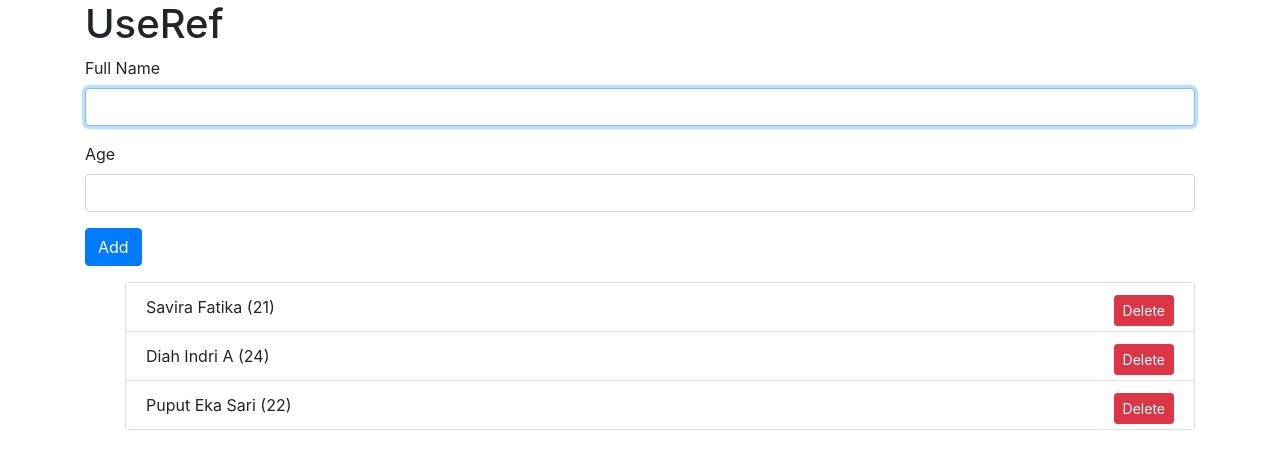
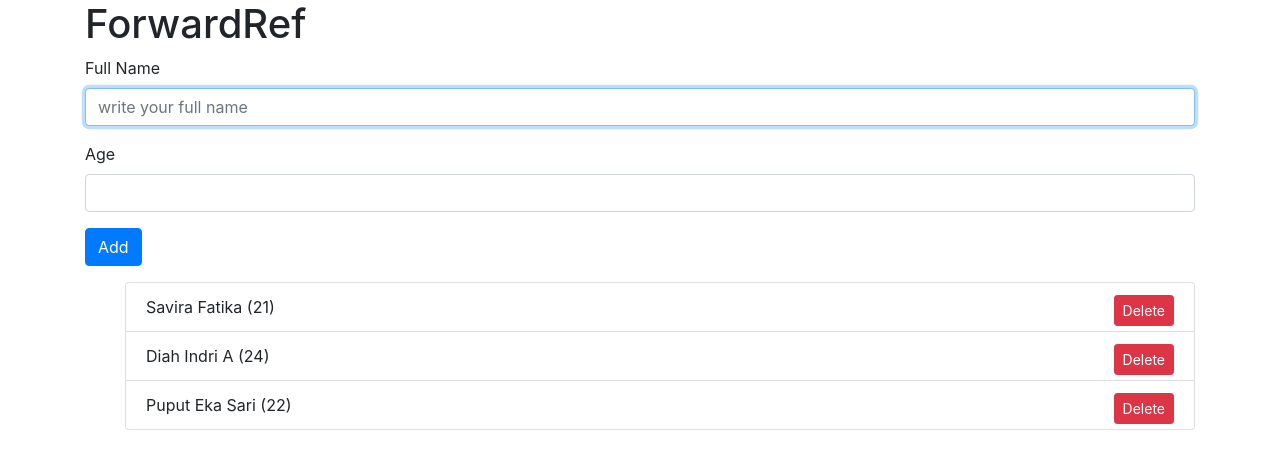
Before and after one commit to savirafatika/React-basicexe, a React (Create React App) app: page / in a window 1280 px wide. Both pictures are taken after a click on the button "Add New Data". Shown: the top 468 px of the page. Built offline with nearby package versions, Linux system fonts and the light colour scheme.

Commit message:
hooks forwardRef

```diff
--- /dev/null
+++ b/src/9-forwardRef/App.jsx
@@ -0,0 +1,12 @@
+import React, { Component } from 'react'
+import HandleForm from '../9-forwardRef/HandleForm'
+
+export default class App extends Component {
+   render() {
+      return (
+         <div className="container">
+            <HandleForm />
+         </div>
+      )
+   }
+}
--- /dev/null
+++ b/src/9-forwardRef/Detail.jsx
@@ -0,0 +1,12 @@
+import React, { useContext } from 'react'
+import { ItemContext } from './Provider'
+
+export default function Detail({id,full_name,age}) {
+   const {dispatch} = useContext(ItemContext)
+   return (
+      <li className="list-group-item">
+         {full_name} ({age})
+         <button className="btn btn-danger btn-sm float-right" onClick={() => dispatch({type: 'HAPUS_ITEM', payload: id})}>Delete</button>
+      </li>
+   )
+}
--- /dev/null
+++ b/src/9-forwardRef/FormComp.jsx
@@ -0,0 +1,73 @@
+import React, { forwardRef, useContext, useEffect, useRef, useState } from 'react'
+import { ItemContext } from './Provider'
+
+export default function FormComp() {
+   const { dispatch } = useContext(ItemContext)
+   const initialState = {full_name: '', age: ''}
+   const [formData, setFormData] = useState(initialState)
+
+   const refFullName = useRef()
+   const refAge = useRef()
+   useEffect(() => {
+      refFullName.current.focus()
+      // refFullName.current.value = 'Your Full Name'
+   }, [])
+
+   useEffect(() => {
+      console.log('tes')
+   })
+   useEffect(() => {
+      refAge.current = formData.age
+   }, [formData.age])
+
+   const _handleSubmit = (e) => {
+      e.preventDefault()
+      // console.log(full_name + '--' + age)
+      const newItem = {
+         id: new Date().getTime().toString(),
+         full_name: refFullName.current.value,
+         age: formData.age
+      }
+      dispatch({type: 'TAMBAH_DATA', payload: newItem})
+      setFormData(initialState)
+   }
+
+   const _handleChange = (e) => {
+      console.log(e.target.name)
+      const name = e.target.name
+      const value = e.target.value
+
+      setFormData({...formData, [name] : value})
+   }
+
+   return (
+      <>
+         <form onSubmit={_handleSubmit}>
+            <Input
+               ref={refFullName}
+               label="Full Name"
+               name="full_name"
+               placeholder="write your full name"
+            />
+            <div className="form-group">
+               <label htmlFor="age">Age</label>
+               <input type="text" name="age" value={formData.age} className="form-control" onChange={_handleChange} />
+               <small className="form-text text-muted">
+                  {refAge.current}
+               </small>
+            </div>
+            <button className="btn btn-primary" type="submit">Add</button>
+         </form>
+      </>
+   )
+}
+
+const Input = forwardRef(({label, name, placeholder}, ref) => (
+   <div className="form-group">
+      <label htmlFor="name">{label}</label>
+      <input ref={ref} type="text" name={name} placeholder={placeholder} className="form-control" />
+      <small className="form-text text-muted">
+
+      </small>
+   </div>
+))
--- /dev/null
+++ b/src/9-forwardRef/HandleForm.jsx
@@ -0,0 +1,18 @@
+import React, { useState } from 'react'
+import FormComp from './FormComp'
+import Item from './Item'
+import ItemProvider from './Provider'
+
+export default function List() {
+   const [tambah, setTambah] = useState(false)
+   return (
+      <ItemProvider>
+      <h1>ForwardRef</h1>
+      {
+         tambah ? <FormComp />:
+         <button className="btn btn-primary" onClick={() => setTambah(true)}>Add New Data</button>
+      }
+      <Item />
+      </ItemProvider>
+   )
+}
--- /dev/null
+++ b/src/9-forwardRef/Item.jsx
@@ -0,0 +1,16 @@
+import React, { useContext } from 'react'
+import Detail from './Detail'
+import { ItemContext } from './Provider'
+
+export default function Item() {
+   const {ListItems} = useContext(ItemContext)
+   return (
+      <ul className="List-group mt-3">
+         {ListItems.item.map((data) => {
+            return (
+               <Detail key={data.id} {...data} />
+            )
+         })}
+      </ul>
+   )
+}
--- /dev/null
+++ b/src/9-forwardRef/Provider.jsx
@@ -0,0 +1,38 @@
+import { createContext, useReducer } from 'react'
+import React from 'react'
+import {data} from '../data'
+
+export const ItemContext = createContext()
+
+export default function ItemProvider({children}) {
+   // const [item, setItem] = useState(data)
+   // const _delItem = (id) => {
+   //    const newItem = item.filter((item) => item.id !== id)
+   //    setItem(newItem)
+   // }
+
+   // const _addData = (newItem) => {
+   //    setItem([newItem,...item])
+   // }
+
+   const initialState = {item : data}
+   const reducer = (state, action) => {
+      switch (action.type) {
+         case 'HAPUS_ITEM':
+            const newItem = state.item.filter((item) => item.id !== action.payload)
+            return { item : newItem }
+         case 'TAMBAH_DATA':
+            return {item: [action.payload,...state.item]}
+         default:
+            throw new Error()
+      }
+   }
+
+   const [ListItems, dispatch] = useReducer(reducer, initialState)
+
+   return (
+      <ItemContext.Provider value={{ ListItems, dispatch }}>
+         {children}
+      </ItemContext.Provider>
+   )
+}
--- a/src/index.js
+++ b/src/index.js
@@ -6,7 +6,8 @@ import './index.css';
 // import List from './4-lemparan-props/App'
 // import Handle from './6-form/App'
 // import Reducer from './7-useReducer/App'
-import UseRef from './8-useRef/App'
+// import UseRef from './8-useRef/App'
+import ForwardRef from './9-forwardRef/App'
 import reportWebVitals from './reportWebVitals';
 
 // function FirstApp() {
@@ -19,7 +20,7 @@ import reportWebVitals from './reportWebVitals';
 
 ReactDOM.render(
   <React.StrictMode>
-    <UseRef />
+    <ForwardRef />
   </React.StrictMode>,
   document.getElementById('my-root')
 );
```
Also changed, not shown: 1 other file (tests, documents, lock files or other folders).
